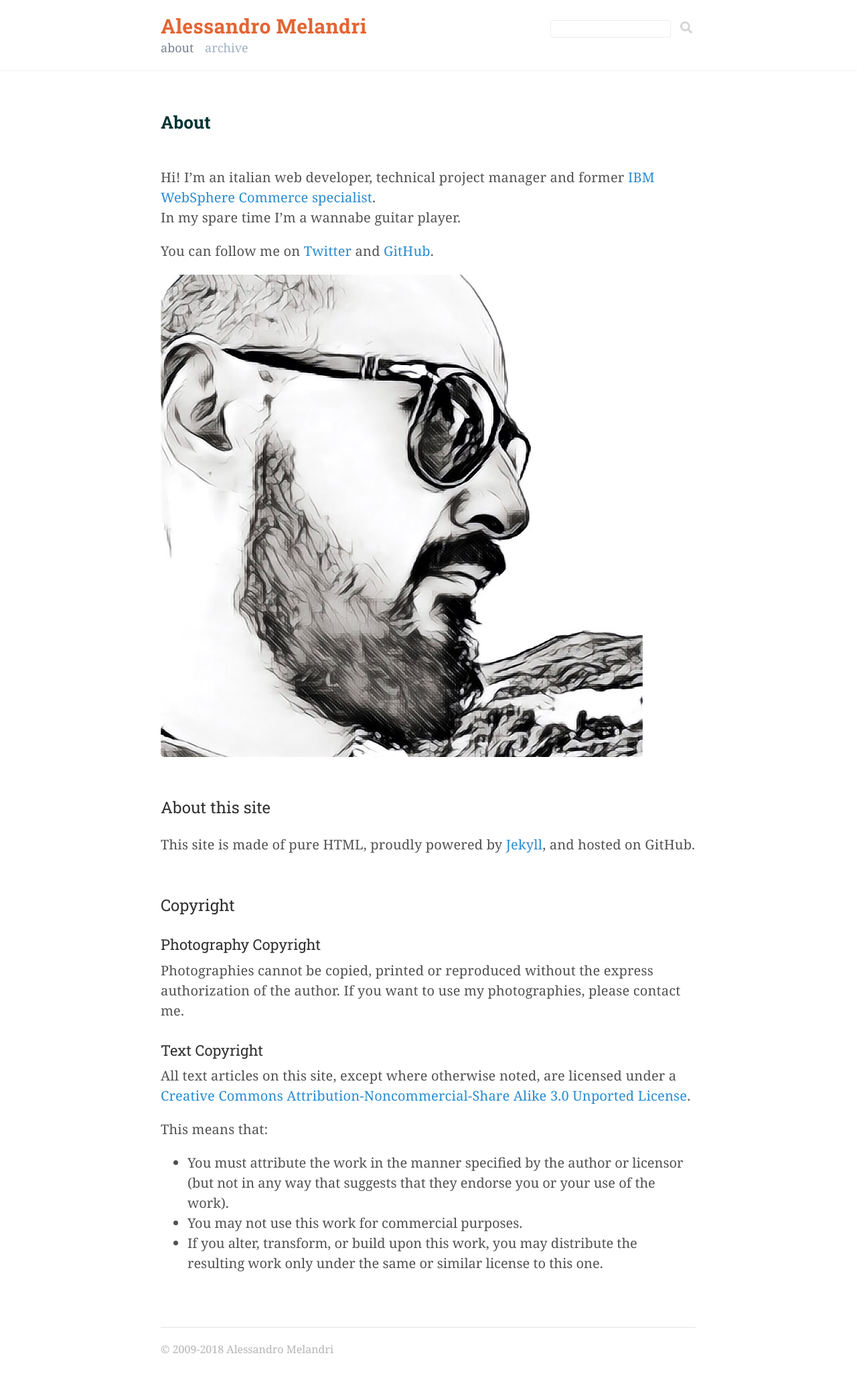
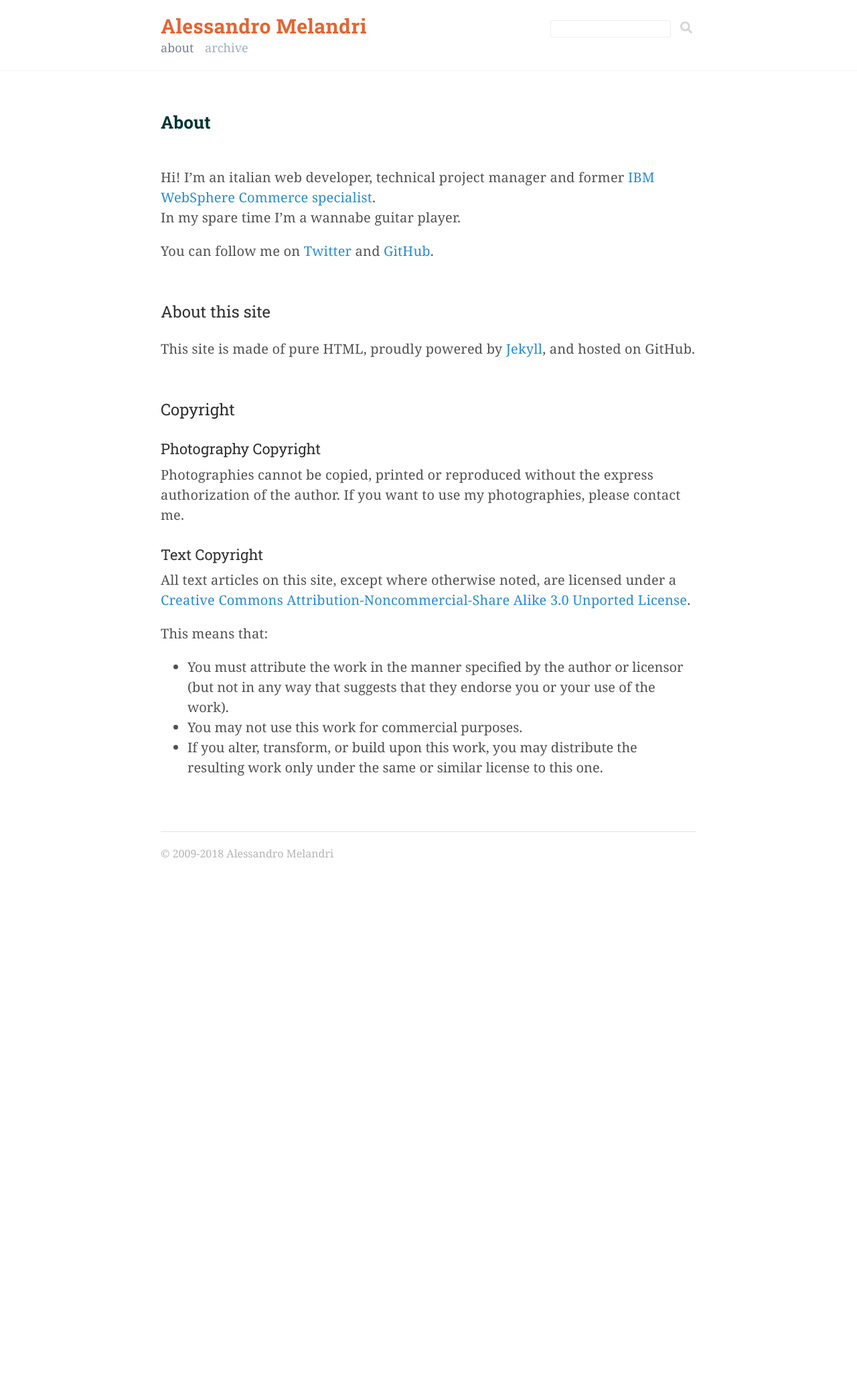
Before and after one commit to amelandri/amelandri.github.io, a Jekyll site: the page built from about.md, in a window 1280 px wide. Shown: the whole page at 67% size. Built offline with Jekyll 4.4.1, drawn with Linux system fonts in a browser that asks for light colours; nearby versions of some CDN libraries; comment, search, counter and statistics services are not loaded; after the commit the page ends 1326 px from its top, so only the background shows below that.

Commit message:
Removed avatar and update apple icon

```diff
--- a/about.md
+++ b/about.md
@@ -7,8 +7,6 @@ Hi! I'm an italian web developer, technical project manager and former [IBM WebS
 In my spare time I'm a wannabe guitar player.
 
 You can follow me on [Twitter] and [GitHub].
-
-![Avatar](/public/avatar.jpg)
 
 ## About this site
 
```
Also changed, not shown: public/apple-icon-180x180.png, public/avatar.jpg (deleted).
